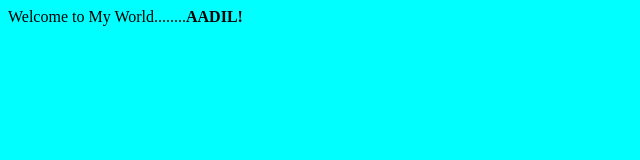
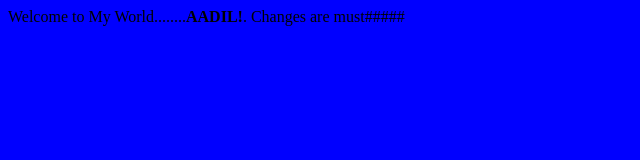
Before and after one commit to aadsattar/jenkinsTraining2022, a plain HTML site: page index.html in a window 1280 px wide. Shown: the whole page, without its empty margins (0-640 px from the left). Drawn offline with Linux system fonts and the light colour scheme.

Commit message:
4th change

```diff
--- a/index.html
+++ b/index.html
@@ -1,4 +1,5 @@
-<body bgcolor='aqua'>
-	Welcome to My World........<b>AADIL!</b>
+<body bgcolor='blue'>
+	Welcome to My World........<b>AADIL!</b>.
+	Changes are must#####
 
 </body>
```
